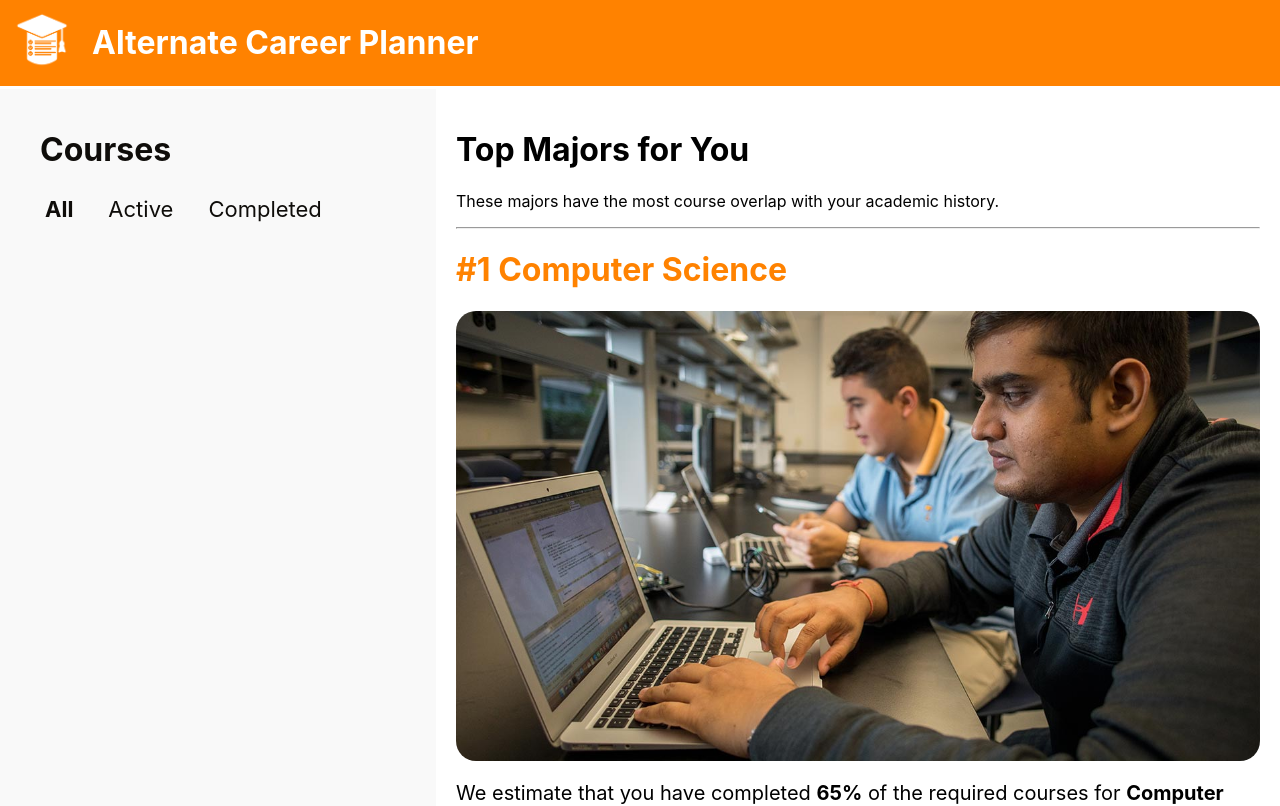
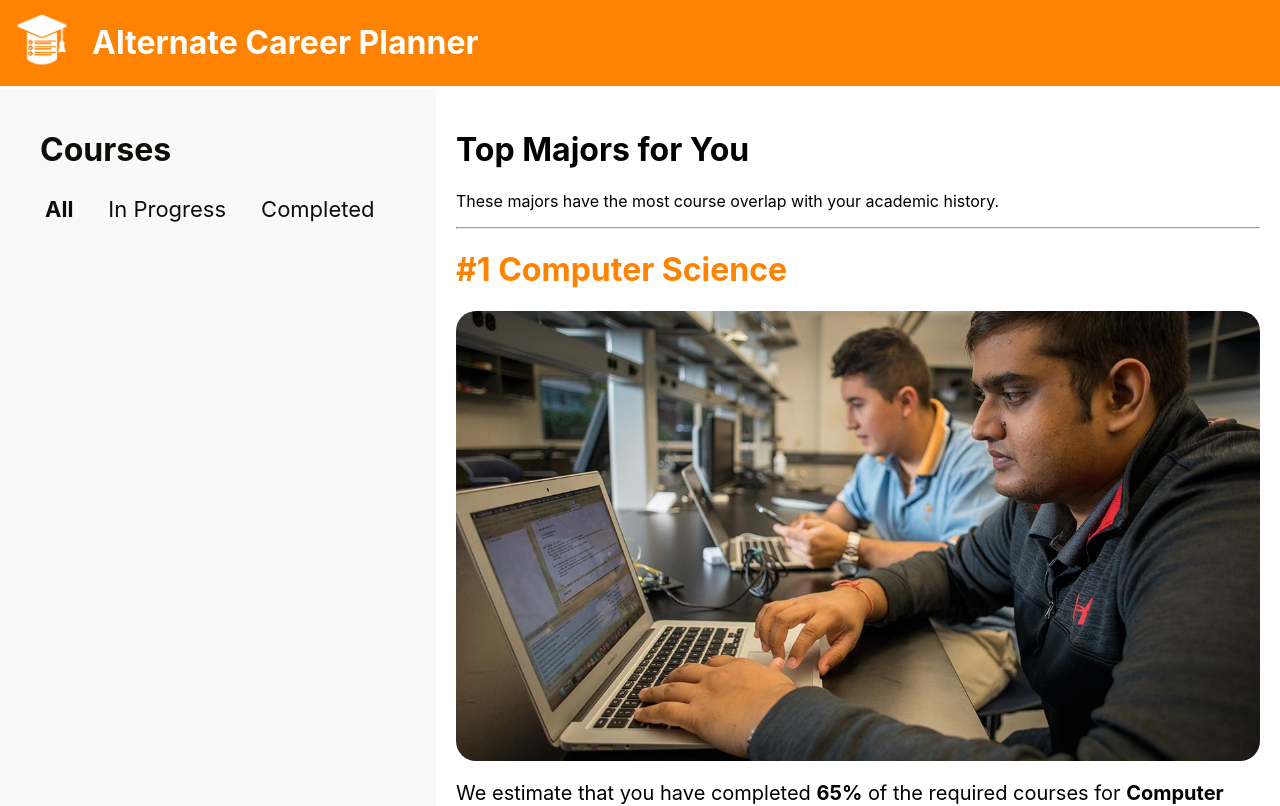
Before and after one commit to ryandperry/Alternate-Career-Planner, a React (Create React App) app in the folder alternate-career-planner/: page /course_history in a window 1280 px wide. Shown: the top 806 px of the page. Built offline with nearby package versions, Linux system fonts and the light colour scheme; the HTML template or start-up script is replaced by a standard one.

Commit message:
changed active tag to in progress

```diff
--- a/alternate-career-planner/src/views/CourseHistoryView/CourseHistory.js
+++ b/alternate-career-planner/src/views/CourseHistoryView/CourseHistory.js
@@ -23,7 +23,7 @@ const CourseHistoryView = () => {
     };
 
     const filteredCourses = courses.filter(course => {
-        if (selectedFilter === "Active") {
+        if (selectedFilter === "In Progress") {
           return course.grade === "IP";
         } else if (selectedFilter === "Completed") {
           return course.grade !== "IP";
@@ -49,11 +49,11 @@ const CourseHistoryView = () => {
                     >
                         All
                     </li>
-                    <li className={`Header ${selectedFilter === "Active" ?
+                    <li className={`Header ${selectedFilter === "In Progress" ?
                                                 "active" : ""}`}
-                        onClick={() => handleFilterChange("Active")}
+                        onClick={() => handleFilterChange("In Progress")}
                     >
-                        Active
+                        In Progress
                     </li>
                     <li className={`Header ${selectedFilter === "Completed"
                                                 ? "active" : ""}`}
```
